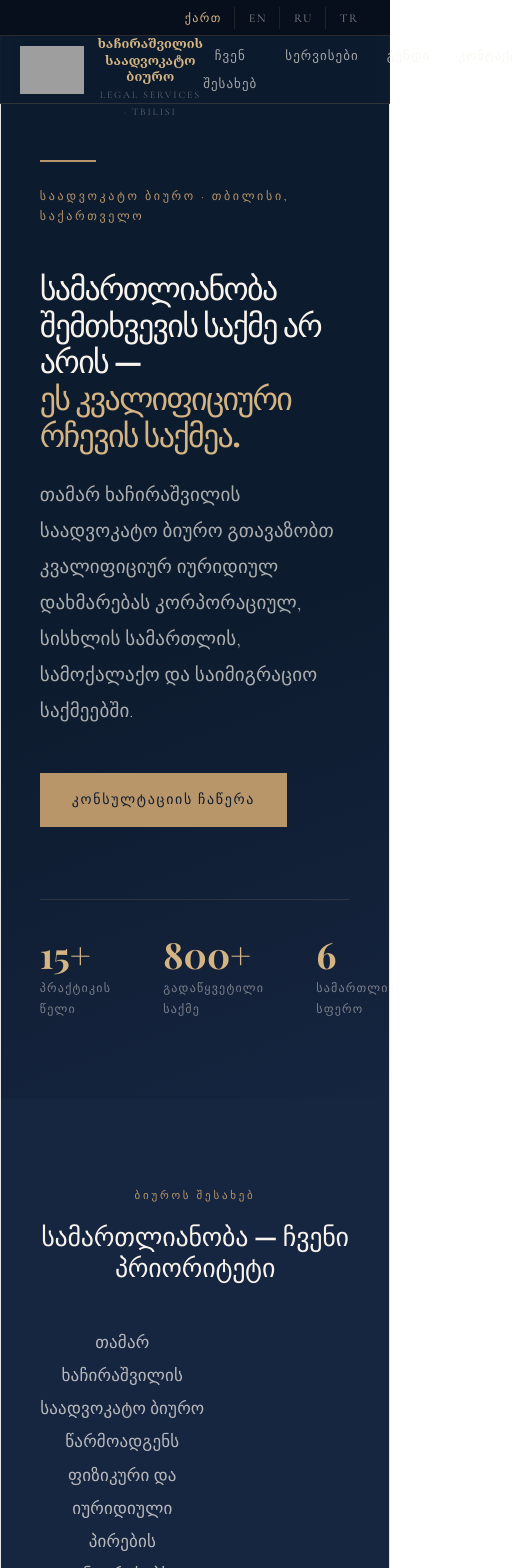
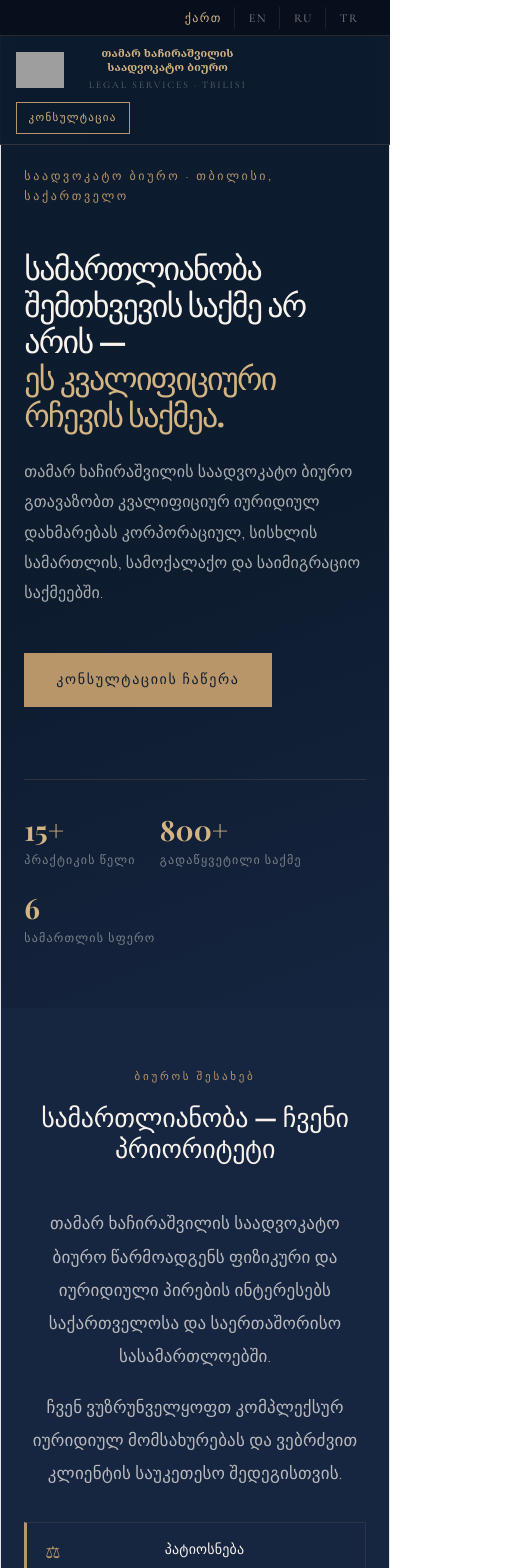
Before and after one commit to beka-ab/tamar-law, a React (Vite) app: page / in a window 390 px wide. Shown: the top 1568 px of the page, 512 px wide, since content can reach past the window. Built offline with nearby package versions, Linux system fonts and the light colour scheme; grey boxes are pictures that could not be loaded.

Commit message:
fix mobile responsive layout

```diff
--- a/src/App.css
+++ b/src/App.css
@@ -732,3 +732,89 @@ textarea.form-input {
 .app {
   width: 100%;
 }
+@media (max-width: 768px) {
+  .navbar {
+    padding: 0 4%;
+    height: auto;
+    flex-wrap: wrap;
+    gap: 8px;
+    padding-top: 10px;
+    padding-bottom: 10px;
+  }
+
+  .nav-logo img {
+    height: 36px;
+  }
+
+  .nav-logo-name {
+    font-size: 11px;
+    max-width: 180px;
+  }
+
+  .nav-links {
+    display: none;
+  }
+
+  .nav-cta {
+    font-size: 11px;
+    padding: 6px 12px;
+  }
+
+  .hero {
+    padding: 140px 6% 60px;
+  }
+
+  .hero-headline {
+    font-size: 32px;
+  }
+
+  .hero-body {
+    font-size: 16px;
+  }
+
+  .hero-stats {
+    gap: 24px;
+    flex-wrap: wrap;
+  }
+
+  .stat-num {
+    font-size: 28px;
+  }
+
+  .about-grid {
+    grid-template-columns: 1fr;
+    gap: 32px;
+  }
+
+  .services-intro {
+    grid-template-columns: 1fr;
+    gap: 16px;
+  }
+
+  .services-grid {
+    grid-template-columns: 1fr;
+  }
+
+  .team-grid {
+    grid-template-columns: 1fr;
+  }
+
+  .contact-grid {
+    grid-template-columns: 1fr;
+    gap: 40px;
+  }
+
+  .form-row {
+    grid-template-columns: 1fr;
+  }
+
+  .footer {
+    flex-direction: column;
+    gap: 12px;
+    text-align: center;
+  }
+
+  section {
+    padding: 60px 6%;
+  }
+}
```
